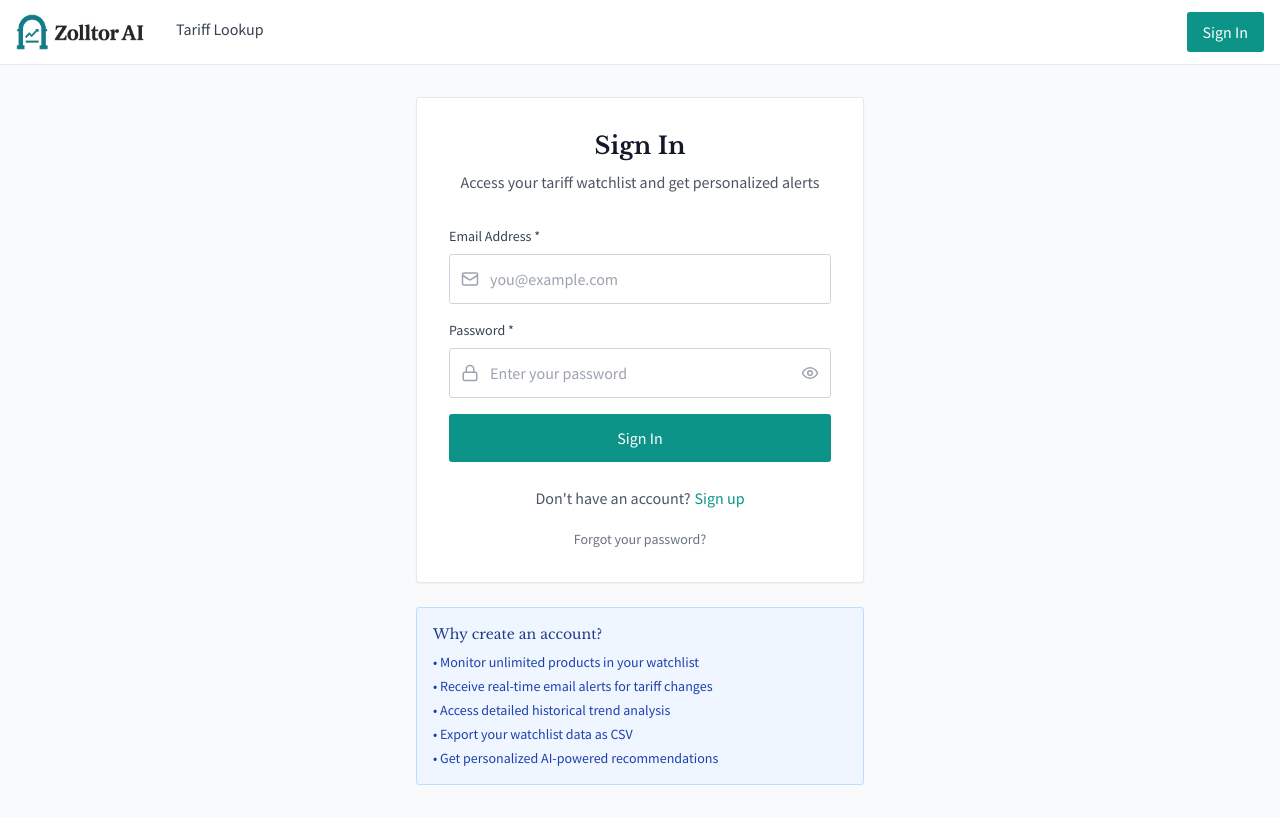
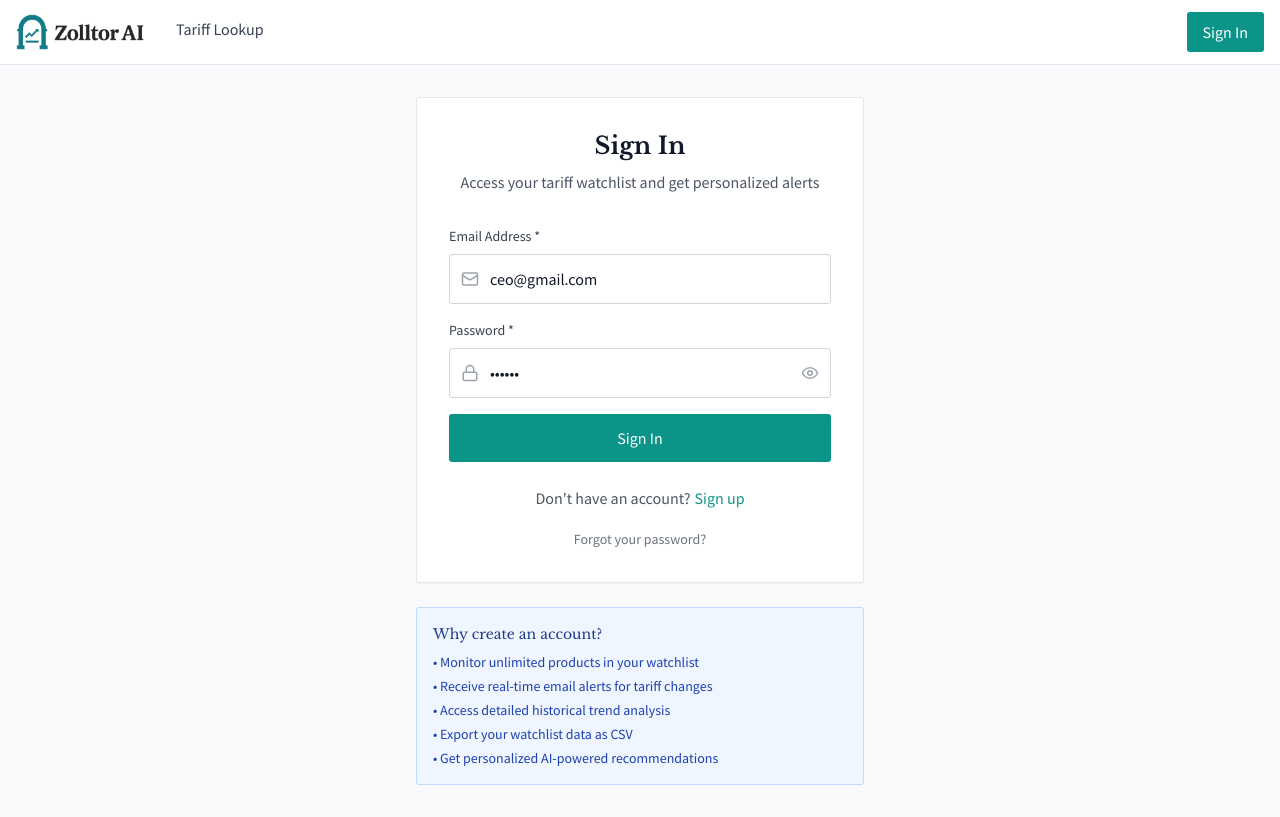
Before and after one commit to RanaKaz2025/zolltor, a React (Vite) app: page /auth in a window 1280 px wide. Built offline with nearby package versions, Linux system fonts and the light colour scheme.

Commit message:
feat: Add Zolltor logo and update logo path in Header component; set default email and password in AuthPage

```diff
--- a/src/components/Header.jsx
+++ b/src/components/Header.jsx
@@ -20,7 +20,7 @@ const Header = ({ isAuthenticated, user, onLogout }) => {
             {/* Logo and Brand */}
             <Link to="/" className="flex items-center space-x-2">
               <img
-                src="/src/assets/zolltor-logo.png"
+                src="/zolltor-logo.png"
                 alt="Zolltor Logo"
                 className="w-[128px] h-[128px] object-contain"
               />
--- a/src/pages/AuthPage.jsx
+++ b/src/pages/AuthPage.jsx
@@ -7,8 +7,8 @@ const AuthPage = ({ onLogin }) => {
   const [showPassword, setShowPassword] = useState(false);
   const [formData, setFormData] = useState({
     name: "",
-    email: "",
-    password: "",
+    email: "ceo@gmail.com",
+    password: "123456",
     country: "",
   });
   const [errors, setErrors] = useState({});
```
Also changed, not shown: public/zolltor-logo.png (renamed from src/assets/zolltor-logo.png).
